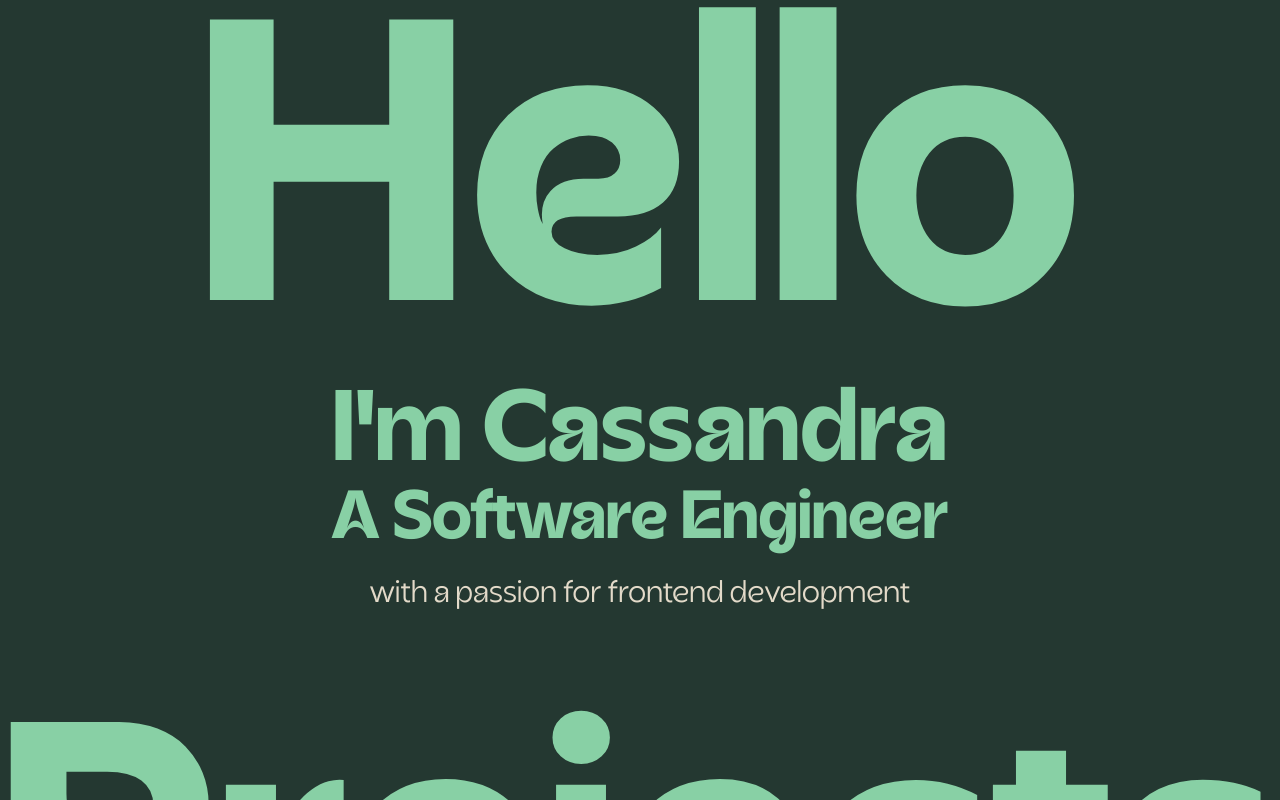
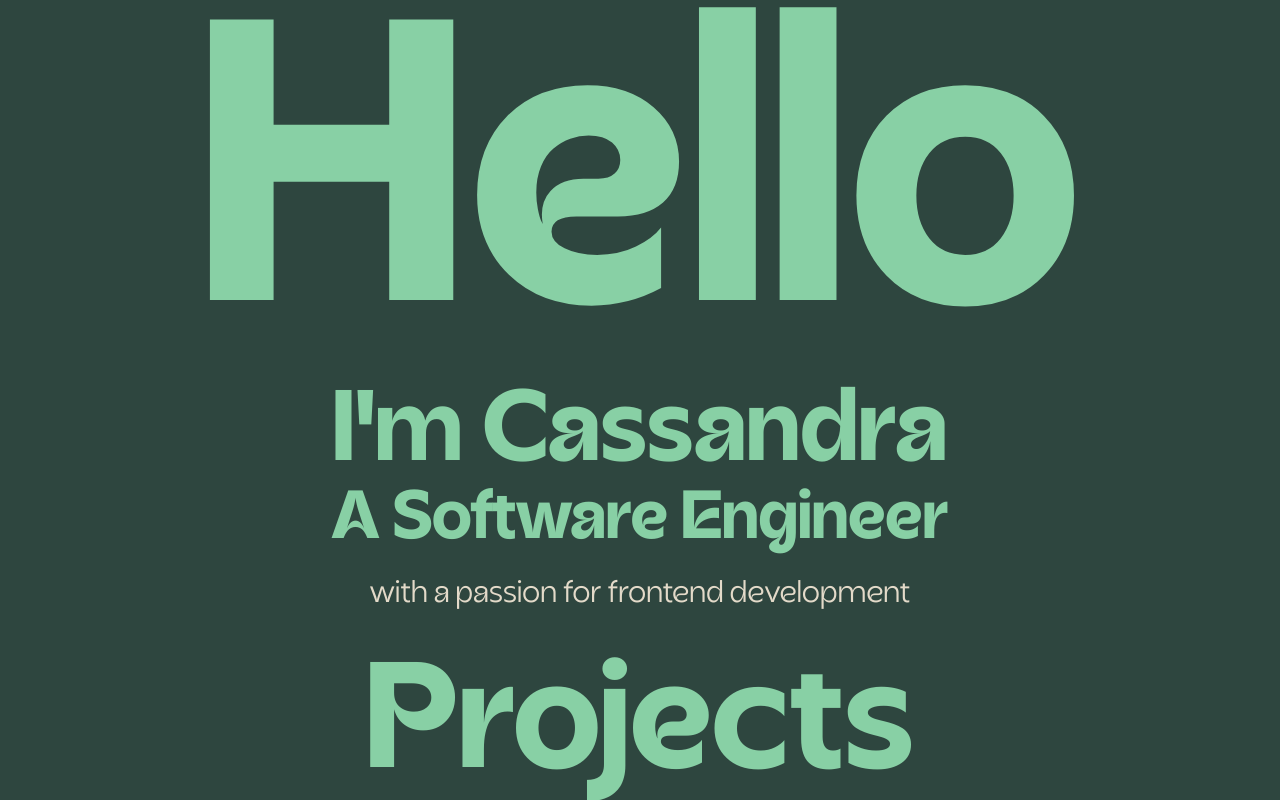
Before and after one commit to Cassandra-Samonte/Portfolio2.0, a React (Vite) app in the folder Portfolio/: page / in a window 1280 px wide. Shown: the top 800 px of the page. Built offline with nearby package versions, Linux system fonts and the light colour scheme.

Commit message:
changed background color

```diff
--- a/Portfolio/src/componenets/App/index.jsx
+++ b/Portfolio/src/componenets/App/index.jsx
@@ -2,15 +2,19 @@ import Home from '../Home'
 import Projects from '../Projects'
 import Skills from '../Skills'
 import ContactForm from '../ContactForm';
+import Footer from '../Footer';
 
 
 function App() {
   return (
-    <div>
-      <Home />
-      <Projects />
-      <Skills />
-      <ContactForm />
+    <div className="App">
+      <div className="content">
+        <Home />
+        <Projects />
+        <Skills />
+        <ContactForm />
+      </div>
+      <Footer />
     </div>
   )
 }
--- a/Portfolio/src/componenets/ContactForm/index.jsx
+++ b/Portfolio/src/componenets/ContactForm/index.jsx
@@ -170,6 +170,8 @@ export default function ContactForm() {
   };
 
   return (
+    <>
+    <h1 className="titlesection">Contact Me</h1>
     <div className="envelope" onMouseOver={handleMouseOver} onMouseOut={handleMouseOut} onClick={openEnvelope}>
       <div className={`cover top ${envelopeState}`} style={{ zIndex: zIndexState.cover }}></div>
       <div className="cover bottom right" style={{ zIndex: zIndexState.cover }}></div>
@@ -195,5 +197,6 @@ export default function ContactForm() {
         </form>
       </div>
     </div>
+    </>
   );
 }
--- a/Portfolio/src/componenets/Footer/index.jsx
+++ b/Portfolio/src/componenets/Footer/index.jsx
@@ -0,0 +1,10 @@
+import React from 'react';
+import './styles.css'; // Assuming you have a CSS file for styling
+
+export default function Footer() {
+  return (
+    <footer className="footer">
+      <p className="footertext">© 2024 Cassandra Samonte * Redondo Beach, CA</p>
+    </footer>
+  );
+}
--- /dev/null
+++ b/Portfolio/src/componenets/Footer/styles.css
@@ -0,0 +1,9 @@
+.footer {
+    min-height: 40vh;
+    color: white;
+    text-align: center;
+}
+
+.footertext {
+
+}
--- a/Portfolio/src/componenets/Projects/index.jsx
+++ b/Portfolio/src/componenets/Projects/index.jsx
@@ -3,7 +3,7 @@ export default function Projects() {
     return (
         <>
             <div className="relative">
-                <h1 className="titlesection">Projects</h1>
+                <h1 className="titlesection pb-20">Projects</h1>
                 <div className="grid grid-cols-1 md:grid-cols-2 px-4 md:px-10 lg:px-20 gap-4">
 
                     {/* World Project*/}
--- a/Portfolio/src/componenets/Skills/index.jsx
+++ b/Portfolio/src/componenets/Skills/index.jsx
@@ -24,7 +24,7 @@ export default function Skills() {
 
   return (
     <>
-      <div className="flex justify-center items-center pt-20 pb-20 px-4 sm:px-10">
+      <div className="flex justify-center items-center pt-40 pb-20 px-4 sm:px-10">
         <div className="w-full md:w-3/4 lg:w-1/2 flex justify-center">
           <div className="grid grid-cols-4 md:grid-cols-4 lg:grid-cols-5 gap-2">
             <a href="https://developer.mozilla.org/en-US/docs/Web/JavaScript" target="_blank">
--- a/Portfolio/src/index.css
+++ b/Portfolio/src/index.css
@@ -12,19 +12,38 @@
   src: url('./assets/fonts/Acorn-Light.ttf') format('truetype');
 }
 
+html, body {
+  height: 100%;
+  margin: 0;
+  padding: 0;
+  display: flex;
+  flex-direction: column;
+}
+
+#root, .App {
+  min-height: 100%;
+  display: flex;
+  flex-direction: column;
+}
+
+.content {
+  flex: 1;
+  padding-bottom: 40vh;
+}
+
 :root {
   margin: 0 auto;
   text-align: center;
   font-family: AcornBold;
   color: #88D0A5;
-  background-color: #243831;
+  background-color: #2E463F;
 }
 
 body {
-  min-height: 100vh;
   overflow: overlay;
   overflow-x: hidden;
 }
+
 
 .hello {
   font-size: 400px;
@@ -47,7 +66,7 @@ body {
 }
 
 .titlesection {
-  font-size: 350px;
+  font-size: 150px;
 }
 
 a, p {
```
